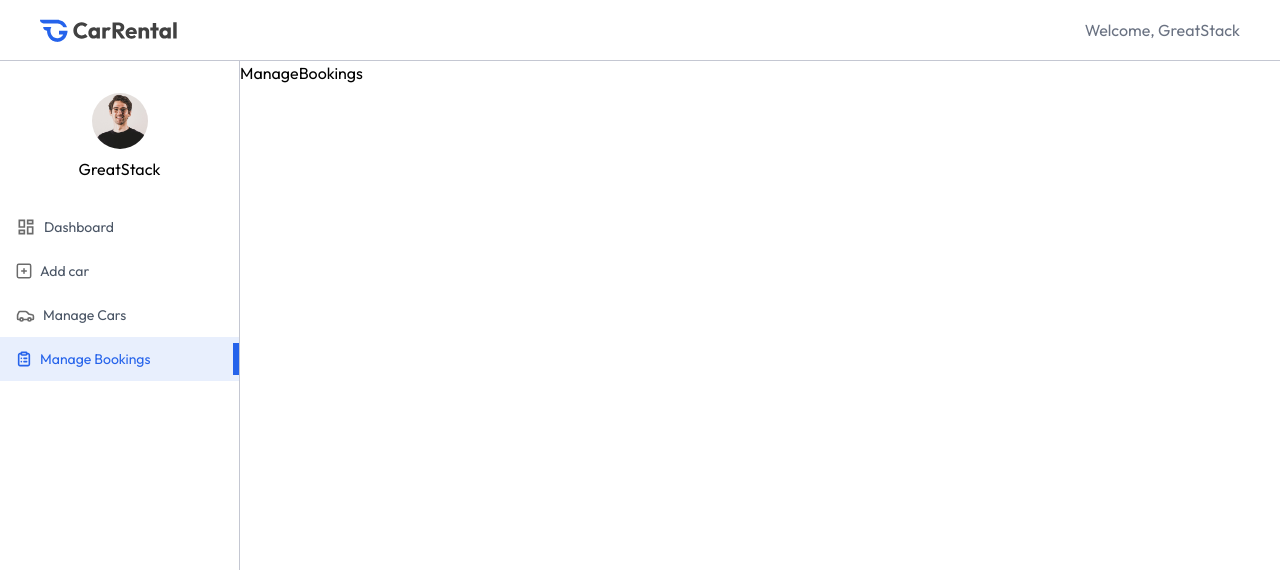
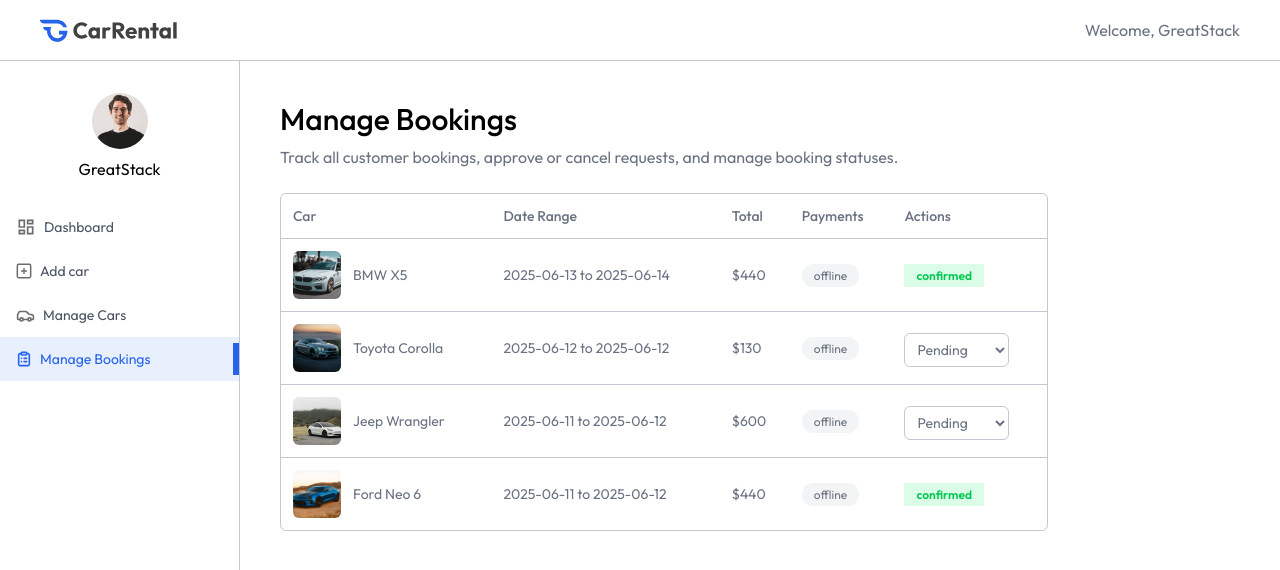
Before and after one commit to sameera-87/MERN-Car-Rental-Project, a React (Vite) app in the folder client/: page /owner/manage-bookings in a window 1280 px wide. Shown: the top 570 px of the page. Built offline with nearby package versions, Linux system fonts and the light colour scheme.

Commit message:
Manage bookings page is completed

```diff
--- a/client/src/main.jsx
+++ b/client/src/main.jsx
@@ -10,4 +10,4 @@
 )
 
 
-// Time : 2.43.45
+// Time : 4.31.17
--- a/client/src/pages/owner/ManageBookings.jsx
+++ b/client/src/pages/owner/ManageBookings.jsx
@@ -1,8 +1,81 @@
-import React from 'react'
+import React, { useEffect, useState } from 'react'
+import { assets, dummyMyBookingsData } from '../../assets/assets'
+import Title from '../../components/owner/Title'
 
 const ManageBookings = () => {
+
+  const currency = import.meta.env.VITE_CURRENCY
+  const [bookings, setBookings] = useState([])
+
+  const fetchOwnerBookings = async () => {
+    setBookings(dummyMyBookingsData)
+  }
+
+  useEffect(() => {
+    fetchOwnerBookings()
+  }, [])
+
   return (
-    <div>ManageBookings</div>
+    <div className='px-4 pt-10 md:px-10 w-full'>
+
+      <Title title="Manage Bookings" subTitle="Track all customer bookings, approve or cancel requests, and manage booking statuses." />
+
+      <div className='max-w-3xl w-full rounded-md overflow-hidden border border-borderColor mt-6'>
+
+        <table className='w-full border-collapse text-left text-sm text-gray-600'>
+          <thead className='text-gray-500'>
+            <tr>
+              <th className='p-3 font-medium'>Car</th>
+              <th className='p-3 font-medium max-md:hidden'>Date Range</th>
+              <th className='p-3 font-medium'>Total</th>
+              <th className='p-3 font-medium max-md:hidden'>Payments</th>
+              <th className='p-3 font-medium'>Actions</th>
+            </tr>
+          </thead>
+
+          <tbody>
+            {bookings.map((booking, index)=>(
+              <tr key={index} className='border-t border-borderColor text-gray-500'>
+                <td className='p-3 flex items-center gap-3'>
+                  <img src={booking.car.image} alt="" className='h-12 w-12 aspect-square
+                  rounded-md object-cover' />
+                  <p>{booking.car.brand} {booking.car.model}</p>
+                </td>
+
+                <td className='p-3 max-md:hidden'>
+                  {booking.pickupDate.split('T')[0]} to {booking.returnDate.split('T')[0]}
+                </td>
+
+                <td className='p-3'>{currency}{booking.price}</td>
+
+                <td className='p-3 max-md:hidden'>
+                  <span className='bg-gray-100 px-3 py-1 rounded-full text-xs' >
+                    offline
+                  </span>
+                </td>
+
+                <td className='p-3'>
+                  {booking.status === 'pending' ? (
+                    <select value={booking.status} className='px-2 py-1.5 mt-1 text-gray-500 border border-borderColor
+                    rounded-md outline-none'>
+                      <option value ="pending">Pending</option>
+                      <option value ="cancelled">Cancelled</option>
+                      <option value ="confirmed">Confirmed</option>
+                    </select>
+                  ) : (
+                    <span className={`px-3 py-1 rounded0-full text-xs font-semibold ${booking.status === 'confirmed' ?
+                       'bg-green-100 text-green-500' : 'bg-red-100 text-red-500'}`}>{booking.status}</span>
+                  )}
+                </td>
+              </tr>
+            ))}
+          </tbody>
+
+        </table>
+
+      </div>
+
+    </div>
   )
 }
 
```
